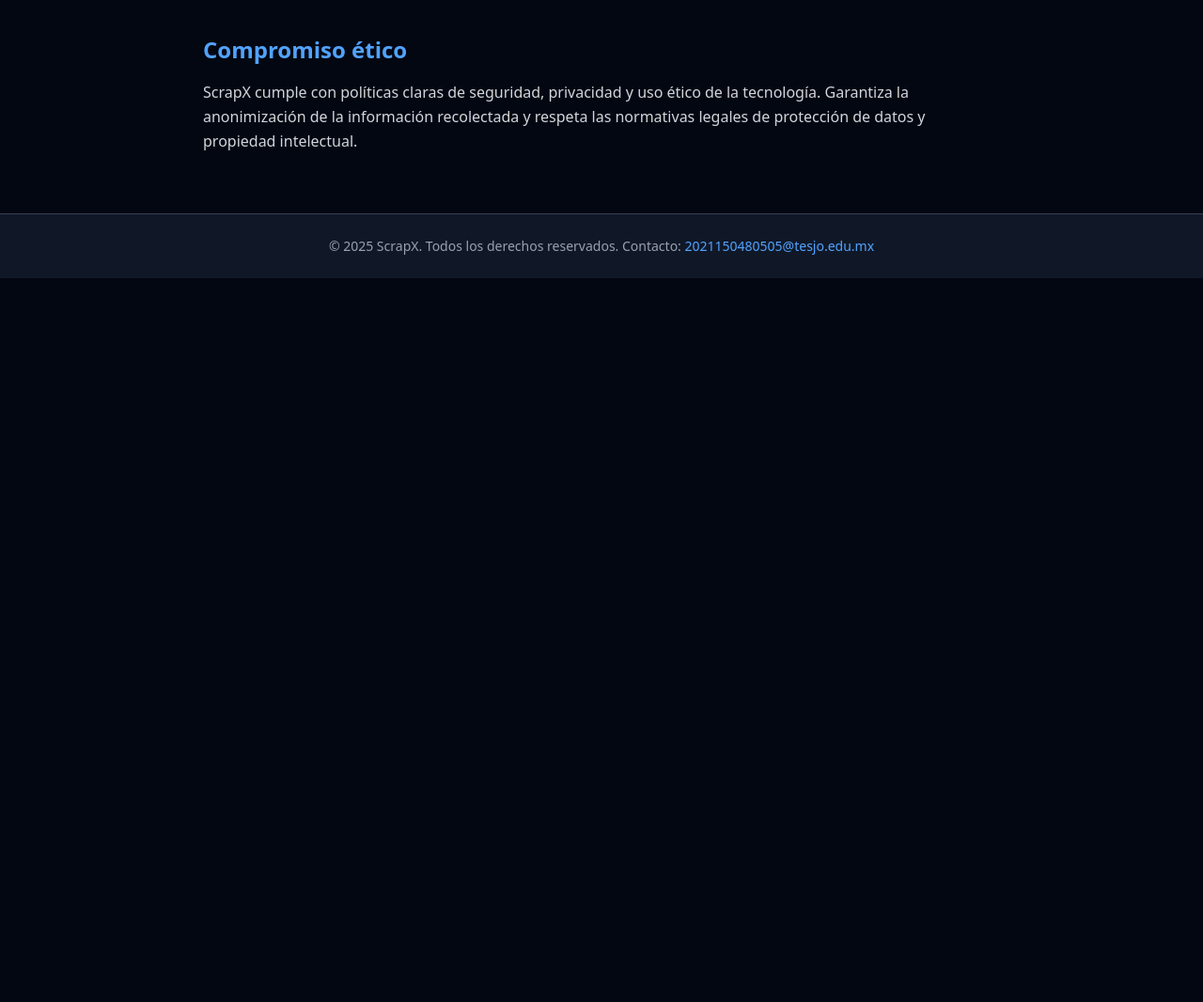
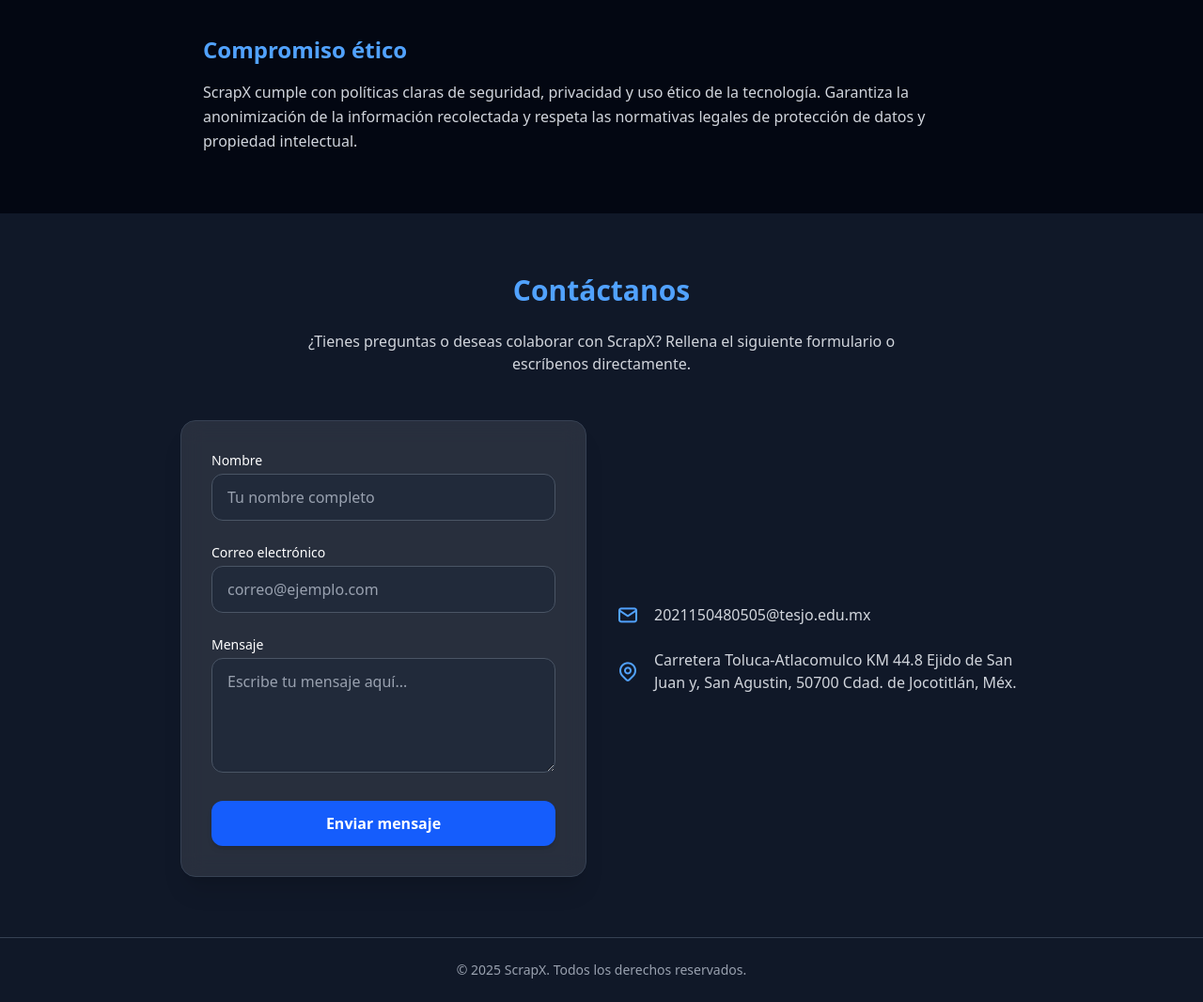
Before and after one commit to Scr4dy/blog_scrapx, a website: page index.html in a window 1280 px wide. Shown: the part 817-1883 px from the top of the page at 94% size. Before the commit the page ends 1113 px from the top, so only its background shows below. Drawn offline with Linux system fonts and the light colour scheme.

Commit message:
Actualiza la sección de navegación y agrega un formulario de contacto con estilo mejorado y nuevas secciones para una mejor usabilidad.

```diff
--- a/index.html
+++ b/index.html
@@ -35,7 +35,10 @@
                                 class="block py-2 px-3 text-blue-500 hover:text-blue-400 transition-colors">Inicio</a>
                         </li>
                         <li><a href="#about"
-                                class="block py-2 px-3 text-white hover:text-blue-400 transition-colors">Acerca de</a>
+                                class="block py-2 px-3 text-white hover:text-blue-400 transition-colors">Sobre nosotros</a>
+                        </li>
+                        <li><a href="#producto"
+                                class="block py-2 px-3 text-white hover:text-blue-400 transition-colors">Producto</a>
                         </li>
                         <li><a href="#contacto"
                                 class="block py-2 px-3 text-white hover:text-blue-400 transition-colors">Contacto</a>
@@ -53,9 +56,9 @@
             detectar y clasificar acoso en medios informativos.</p>
     </section>
 
-    <!-- ABOUT SECTION -->
-    <section id="about" class="max-w-4xl mx-auto px-6 py-16">
-        <h2 class="text-3xl font-bold mb-6 border-b border-blue-500 pb-2">Acerca de</h2>
+    <!-- PRODUCT SECTION -->
+    <section id="producto" class="max-w-4xl mx-auto px-6 py-16">
+        <h2 class="text-3xl font-bold mb-6 border-b border-blue-500 pb-2">Producto</h2>
         <p class="text-base text-gray-300 leading-relaxed">
             ScrapX es una plataforma tecnológica innovadora que permite la recopilación automatizada de noticias desde
             sitios
@@ -85,10 +88,64 @@
         </p>
     </section>
 
+    <section id="contacto" class="bg-gray-900 py-16 px-6">
+        <div class="max-w-4xl mx-auto">
+            <h2 class="text-3xl font-bold text-center text-blue-400 mb-6">Contáctanos</h2>
+            <p class="text-center text-gray-300 mb-12 max-w-2xl mx-auto">
+                ¿Tienes preguntas o deseas colaborar con ScrapX? Rellena el siguiente formulario o escríbenos
+                directamente.
+            </p>
+
+            <div class="grid md:grid-cols-2 gap-8">
+                <!-- Formulario moderno con efecto glassmorphism -->
+                <form
+                    class="backdrop-blur-md bg-white/10 border border-gray-700 shadow-xl p-8 rounded-2xl space-y-6 text-white transition-all duration-300">
+                    <div>
+                        <label for="nombre" class="block text-sm font-medium mb-1">Nombre</label>
+                        <input type="text" id="nombre" name="nombre" required
+                            class="w-full px-4 py-3 rounded-xl bg-gray-800/70 border border-gray-600 placeholder-gray-400 focus:outline-none focus:ring-2 focus:ring-blue-500 focus:border-blue-500 transition-all duration-200"
+                            placeholder="Tu nombre completo">
+                    </div>
+
+                    <div>
+                        <label for="email" class="block text-sm font-medium mb-1">Correo electrónico</label>
+                        <input type="email" id="email" name="email" required
+                            class="w-full px-4 py-3 rounded-xl bg-gray-800/70 border border-gray-600 placeholder-gray-400 focus:outline-none focus:ring-2 focus:ring-blue-500 focus:border-blue-500 transition-all duration-200"
+                            placeholder="correo@ejemplo.com">
+                    </div>
+
+                    <div>
+                        <label for="mensaje" class="block text-sm font-medium mb-1">Mensaje</label>
+                        <textarea id="mensaje" name="mensaje" rows="4" required
+                            class="w-full px-4 py-3 rounded-xl bg-gray-800/70 border border-gray-600 placeholder-gray-400 focus:outline-none focus:ring-2 focus:ring-blue-500 focus:border-blue-500 transition-all duration-200"
+                            placeholder="Escribe tu mensaje aquí..."></textarea>
+                    </div>
+
+                    <button type="submit"
+                        class="w-full py-3 rounded-xl bg-blue-600 hover:bg-blue-700 transition-colors duration-300 font-semibold shadow-md hover:shadow-lg">
+                        Enviar mensaje
+                    </button>
+                </form>
+
+                <!-- Información de contacto -->
+                <div class="flex flex-col justify-center space-y-6 text-gray-300">
+                    <div class="flex items-center space-x-4">
+                        <i class="ti ti-mail text-blue-400 text-2xl"></i>
+                        <span> 2021150480505@tesjo.edu.mx</span>
+                    </div>
+                    <div class="flex items-center space-x-4">
+                        <i class="ti ti-map-pin text-blue-400 text-2xl"></i>
+                        <span> Carretera Toluca-Atlacomulco KM 44.8 Ejido de San Juan y, San Agustin, 50700 Cdad. de
+                            Jocotitlán, Méx.</span>
+                    </div>
+                </div>
+            </div>
+        </div>
+    </section>
+
     <!-- FOOTER -->
-    <footer id="contacto" class="bg-gray-900 border-t border-gray-700 py-6 px-4 text-center text-gray-400 text-sm">
-        © 2025 ScrapX. Todos los derechos reservados. Contacto: <a href="mailto:2021150480505@tesjo.edu.mx"
-            class="text-blue-400 hover:underline">2021150480505@tesjo.edu.mx</a>
+    <footer class="bg-gray-900 border-t border-gray-700 py-6 px-4 text-center text-gray-400 text-sm">
+        © 2025 ScrapX. Todos los derechos reservados.
     </footer>
 </body>
 <script>
```
Also changed, not shown: styles/index.css.
